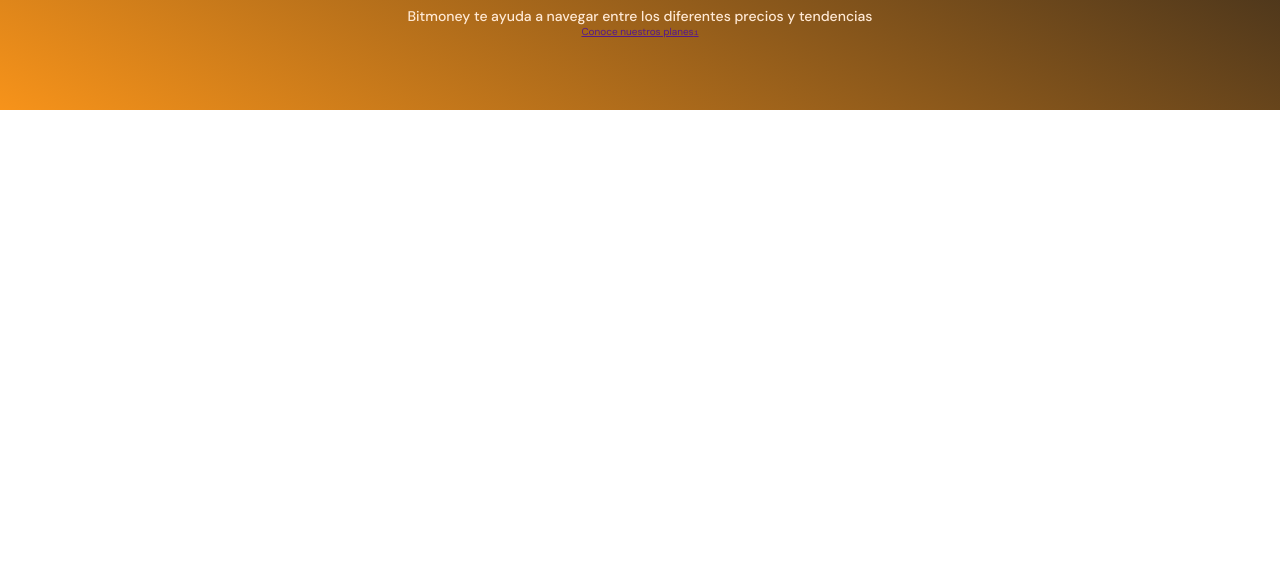
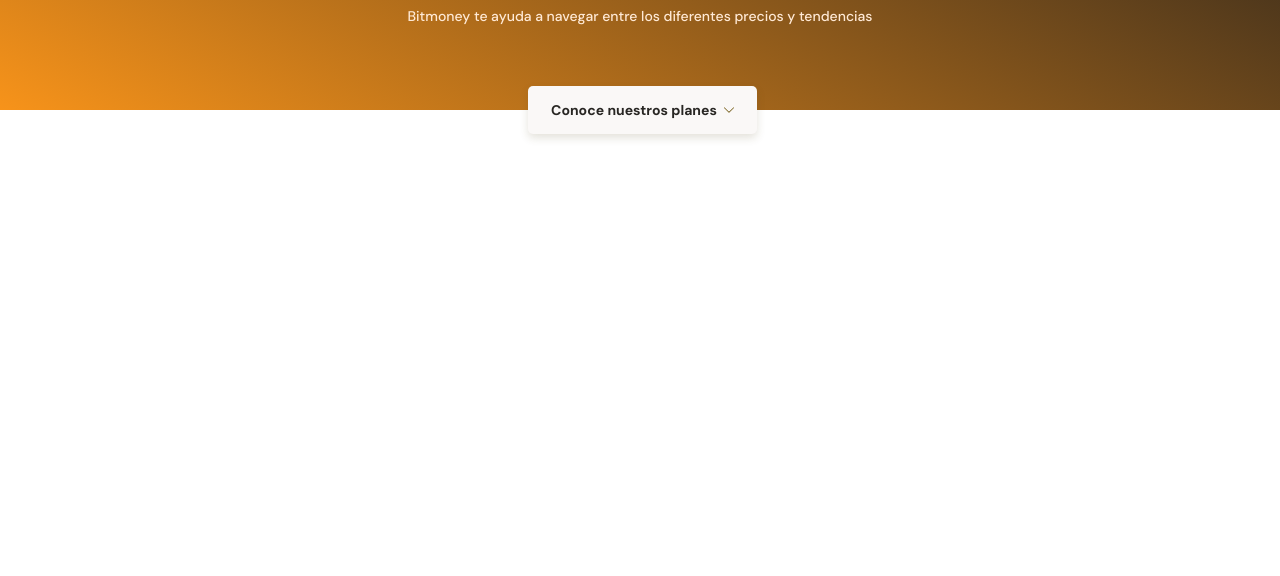
Before and after one commit to HelisMontes/Bitcoins, a plain HTML site: page index.html in a window 1280 px wide. Shown: the part 224-800 px from the top of the page. Drawn offline with Linux system fonts and the light colour scheme.

Commit message:
Uso de position para botón flotante

```diff
--- a/index.html
+++ b/index.html
@@ -17,7 +17,7 @@
       <p>
         Bitmoney te ayuda a navegar entre los diferentes precios y tendencias
       </p>
-      <a class="header--button" href="">Conoce nuestros planes<samp>i</samp></a>
+      <a class="header--button" href="">Conoce nuestros planes<span></span></a>
     </div>
   </header>
   <main>
--- a/style.css
+++ b/style.css
@@ -58,7 +58,7 @@ header img{
   font-size: 2.4rem;
   font-weight: bold;
   line-height: 2.6rem;
-  color: var(--off-white);
+  color: var(--white);
 }
 
 .header--title-container p{
@@ -68,3 +68,29 @@ header img{
   line-height: 1.8rem;
   color: var(--soft-orange);
 }
+.header--title-container .header--button{
+  position: absolute;
+  top: 270px;
+  display: block;
+  margin-top: 40px;
+  left: calc(50% - 112px);
+  text-align: center;
+  padding: 15px;
+  width: 229px;
+  height: 48px;
+  background-color: var(--off-white);
+  box-shadow: 0px 4px 8px rgba(89, 73, 30, 0.16);
+  border: none;
+  border-radius: 5px;
+  font-size: 1.4rem;
+  font-weight: bold;
+  text-decoration: none;
+  color: var(--black);
+}
+.header--title-container .header--button span{
+  display: inline-block;
+  width: 10px;
+  height: 10px;
+  margin-left: 7px;
+  background-image: url('./assets/icons/down-arrow.svg');
+}
```
